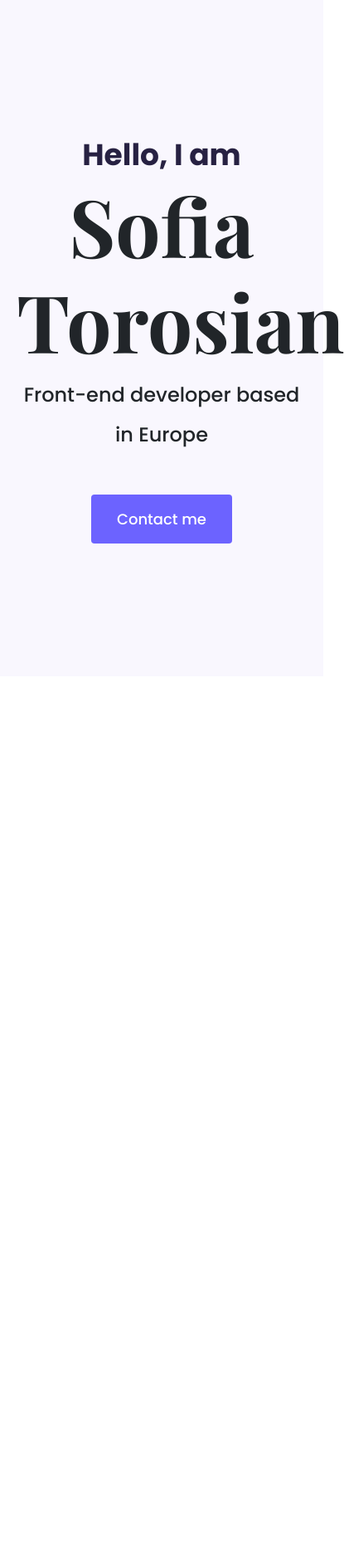
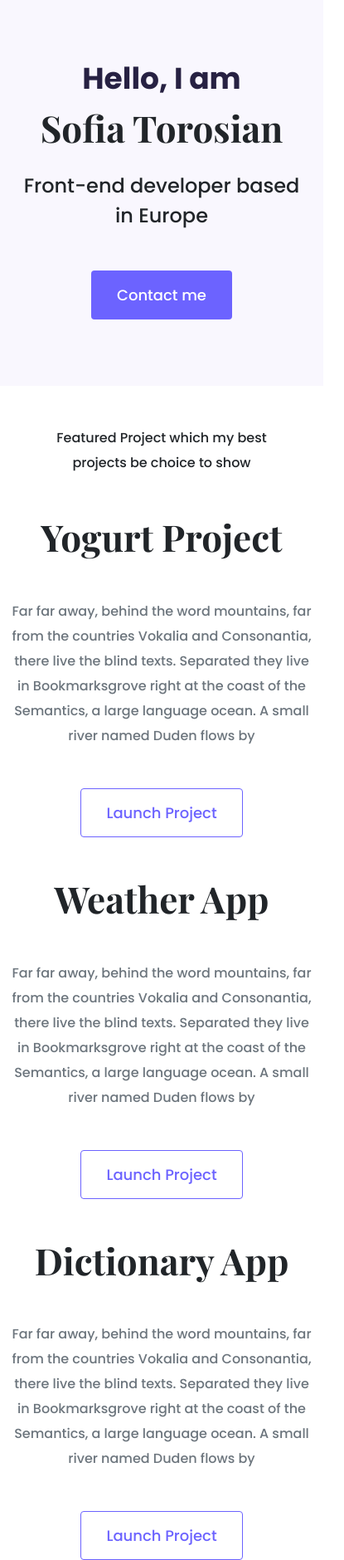
Before and after one commit to softoro/portfolio-project, a plain HTML site: page index.html in a window 390 px wide. Shown: the whole page at 83% size, 415 px wide, since content can reach past the window. Before the commit the page ends 844 px from the top, so only its background shows below. Drawn offline with nearby package versions, Linux system fonts and the light colour scheme.

Commit message:
Added homepage content design

```diff
--- a/index.html
+++ b/index.html
@@ -37,5 +37,65 @@
         <a href="#" class="btn btn-branding">Contact me</a>
       </div>
     </div>
+    <p class="text-center m-5">
+      Featured Project which my best projects be choice to show
+    </p>
+    <div class="container">
+      <div class="row mb-5">
+        <div class="col d-none d-lg-block">
+          <img src="images/yogurt.png" class="img-fluid" alt="Yogurt image" />
+        </div>
+        <div class="col">
+          <div class="project-description">
+            <h2 class="mb-5">Yogurt Project</h2>
+            <p class="mb-5 text-muted">
+              Far far away, behind the word mountains, far from the countries
+              Vokalia and Consonantia, there live the blind texts. Separated
+              they live in Bookmarksgrove right at the coast of the Semantics, a
+              large language ocean. A small river named Duden flows by
+            </p>
+            <a href="#" class="btn btn-branding-outline">Launch Project</a>
+          </div>
+        </div>
+      </div>
+      <div class="row mb-5">
+        <div class="col">
+          <div class="project-description">
+            <h2 class="mb-5">Weather App</h2>
+            <p class="mb-5 text-muted">
+              Far far away, behind the word mountains, far from the countries
+              Vokalia and Consonantia, there live the blind texts. Separated
+              they live in Bookmarksgrove right at the coast of the Semantics, a
+              large language ocean. A small river named Duden flows by
+            </p>
+            <a href="#" class="btn btn-branding-outline">Launch Project</a>
+          </div>
+        </div>
+        <div class="col d-none d-lg-block">
+          <img src="images/weather.png" class="img-fluid" alt="Weather image" />
+        </div>
+      </div>
+      <div class="row">
+        <div class="col d-none d-lg-block">
+          <img
+            src="images/dictionary.png"
+            class="img-fluid"
+            alt="Dictionary image"
+          />
+        </div>
+        <div class="col">
+          <div class="project-description">
+            <h2 class="mb-5">Dictionary App</h2>
+            <p class="mb-5 text-muted">
+              Far far away, behind the word mountains, far from the countries
+              Vokalia and Consonantia, there live the blind texts. Separated
+              they live in Bookmarksgrove right at the coast of the Semantics, a
+              large language ocean. A small river named Duden flows by
+            </p>
+            <a href="#" class="btn btn-branding-outline">Launch Project</a>
+          </div>
+        </div>
+      </div>
+    </div>
   </body>
 </html>
--- a/styles/portfolio.css
+++ b/styles/portfolio.css
@@ -21,10 +21,17 @@
 
 h1 {
   font-size: 96px;
+  line-height: 1.5;
+}
+
+h2 {
+  font-size: 64px;
 }
 
 p {
   font-weight: normal;
+  font-size: 16px;
+  line-height: 30px;
 }
 
 .hero {
@@ -43,7 +50,7 @@
 .hero h2 {
   font-family: var(--default-font-family);
   font-weight: normal;
-  line-height: 2;
+  line-height: 1.5;
   font-size: 24px;
 }
 
@@ -55,3 +62,36 @@
   line-height: 27px;
   padding: 15px 30px;
 }
+
+.btn-branding-outline {
+  color: var(--branding-color);
+  border: 1px solid var(--branding-color);
+  border-radius: 4px;
+  font-size: 18px;
+  line-height: 27px;
+  padding: 15px 30px;
+}
+
+.project-description {
+  padding: 120px 60px;
+}
+
+@media (max-width: 900px) {
+  h1 {
+    font-size: 44px;
+    line-height: 2;
+  }
+
+  h2 {
+    font-size: 44px;
+  }
+
+  .hero {
+    padding: 80px 20px;
+  }
+
+  .project-description {
+    padding: 0;
+    text-align: center;
+  }
+}
```
Also changed, not shown: images/dictionary.png (added), images/weather.png (added), images/yogurt.png (added).
